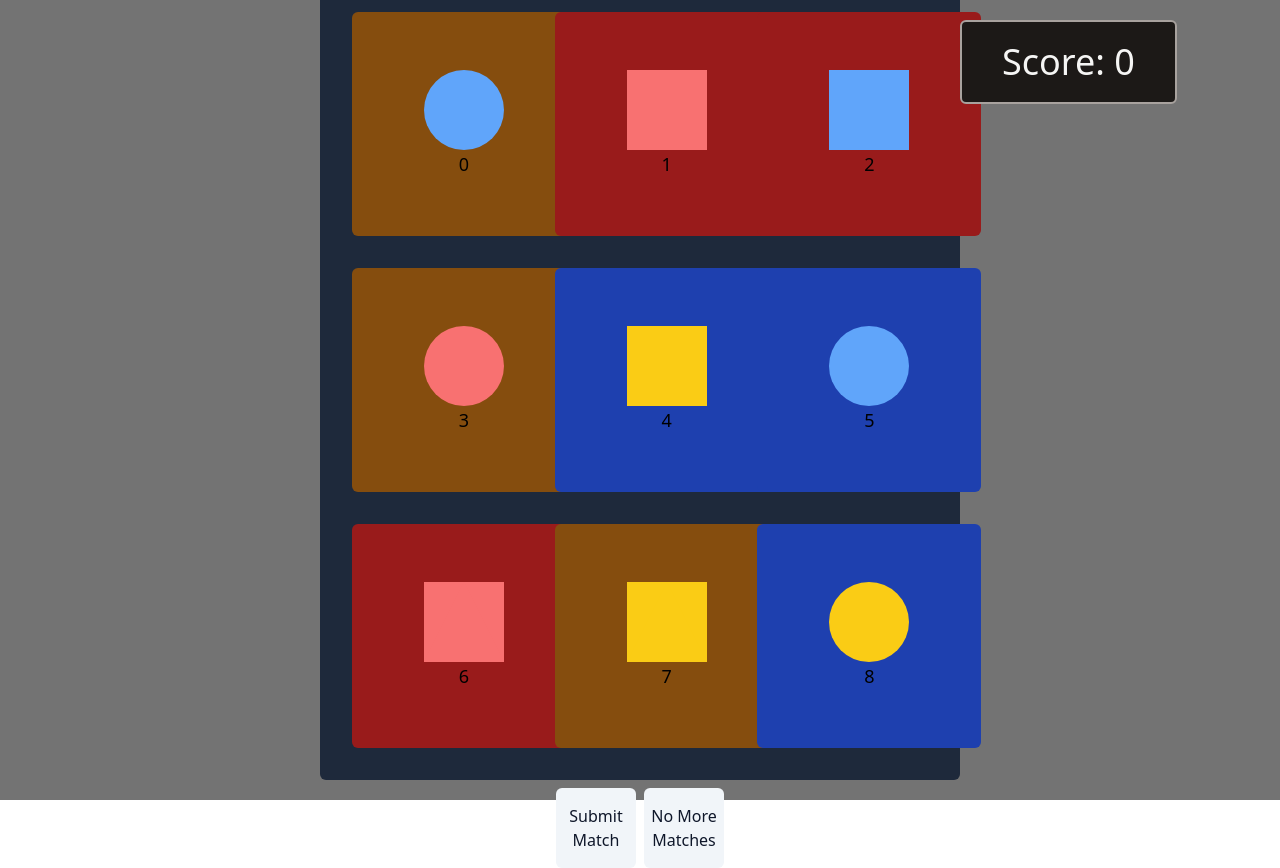
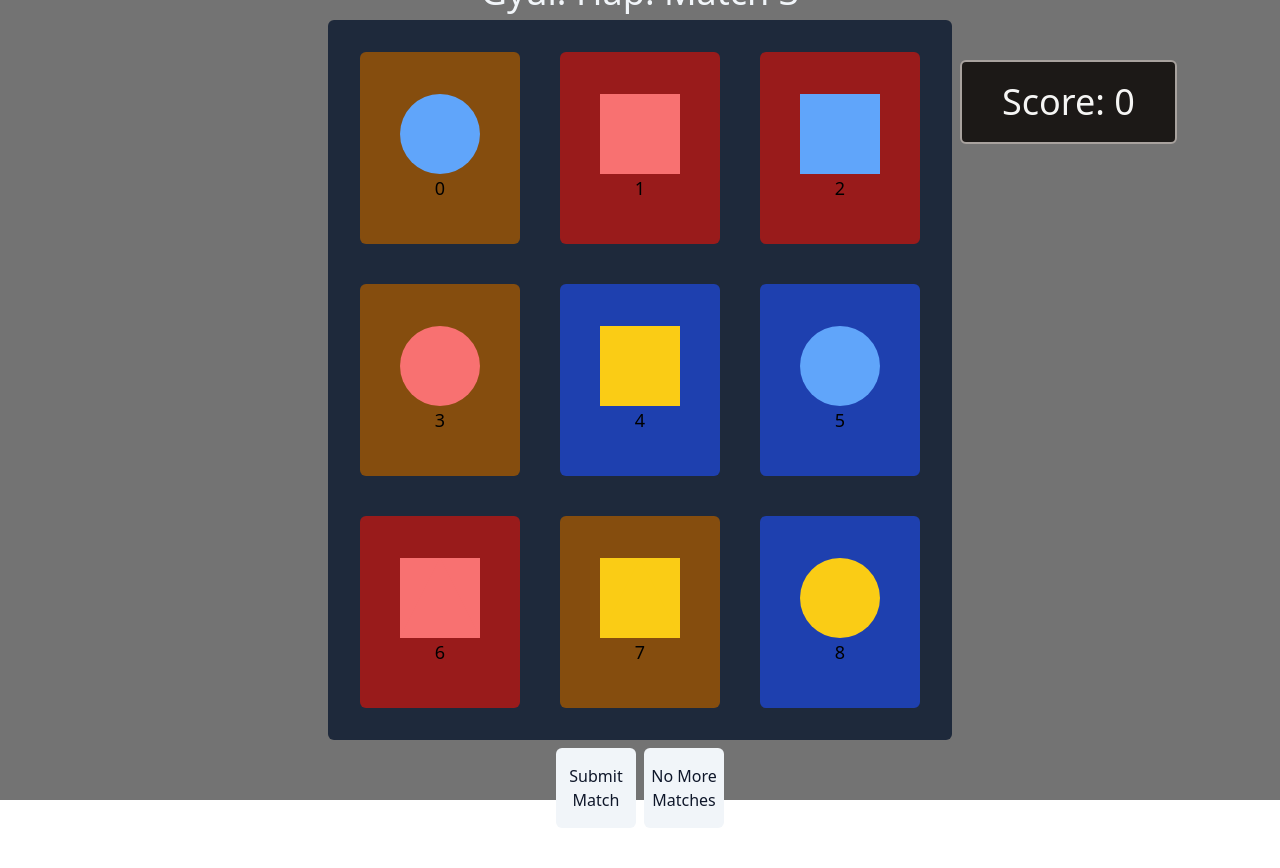
Before and after one commit to macho-catt/gyul-hap, a Vue app: page / in a window 1280 px wide. After the commit the page ends 828 px from the top, so only its background shows below. Built offline with nearby package versions, Linux system fonts and the light colour scheme.

Commit message:
Modify board size

```diff
--- a/src/components/GameBoard.vue
+++ b/src/components/GameBoard.vue
@@ -112,7 +112,7 @@ const handlePlayAgain = () => {
 
 <style lang="postcss">
 .board-container {
-  @apply flex flex-col gap-4 lg:grid lg:grid-cols-4 lg:gap-0;
+  @apply flex flex-col gap-4 lg:grid lg:grid-cols-5 lg:gap-0 xl:grid-cols-4;
 }
 
 .placeholder {
@@ -120,7 +120,7 @@ const handlePlayAgain = () => {
 }
 
 .main-board {
-  @apply order-2 col-span-2 flex flex-col gap-2 lg:order-2;
+  @apply order-2 flex flex-col gap-2 lg:order-2 lg:col-span-3 xl:col-span-2;
 }
 
 .button-container {
--- a/src/components/GameScreen.vue
+++ b/src/components/GameScreen.vue
@@ -77,7 +77,7 @@ watch([gameEnd, showAnsModal], ([currA, currB]) => {
 
 <style lang="postcss" scoped>
 .div-screen {
-  @apply grid w-fit grid-cols-3 gap-6 place-self-center rounded-md bg-slate-800 p-6 lg:gap-8 lg:p-8;
+  @apply grid w-fit grid-cols-3 gap-6 place-self-center rounded-md bg-slate-800 p-6 lg:gap-10 lg:p-8;
 }
 
 .div-screen-end {
--- a/src/components/GameTile.vue
+++ b/src/components/GameTile.vue
@@ -61,7 +61,7 @@ watch(clearTiles, (curr) => {
 
 <style lang="postcss" scoped>
 .div-tile {
-  @apply flex h-28 w-20 flex-col place-content-center rounded-md lg:h-56 lg:w-56 lg:hover:cursor-pointer lg:hover:opacity-50;
+  @apply flex h-28 w-20 flex-col place-content-center rounded-md lg:h-48 lg:w-40 lg:hover:cursor-pointer lg:hover:opacity-50;
 }
 
 .div-shape {
```
